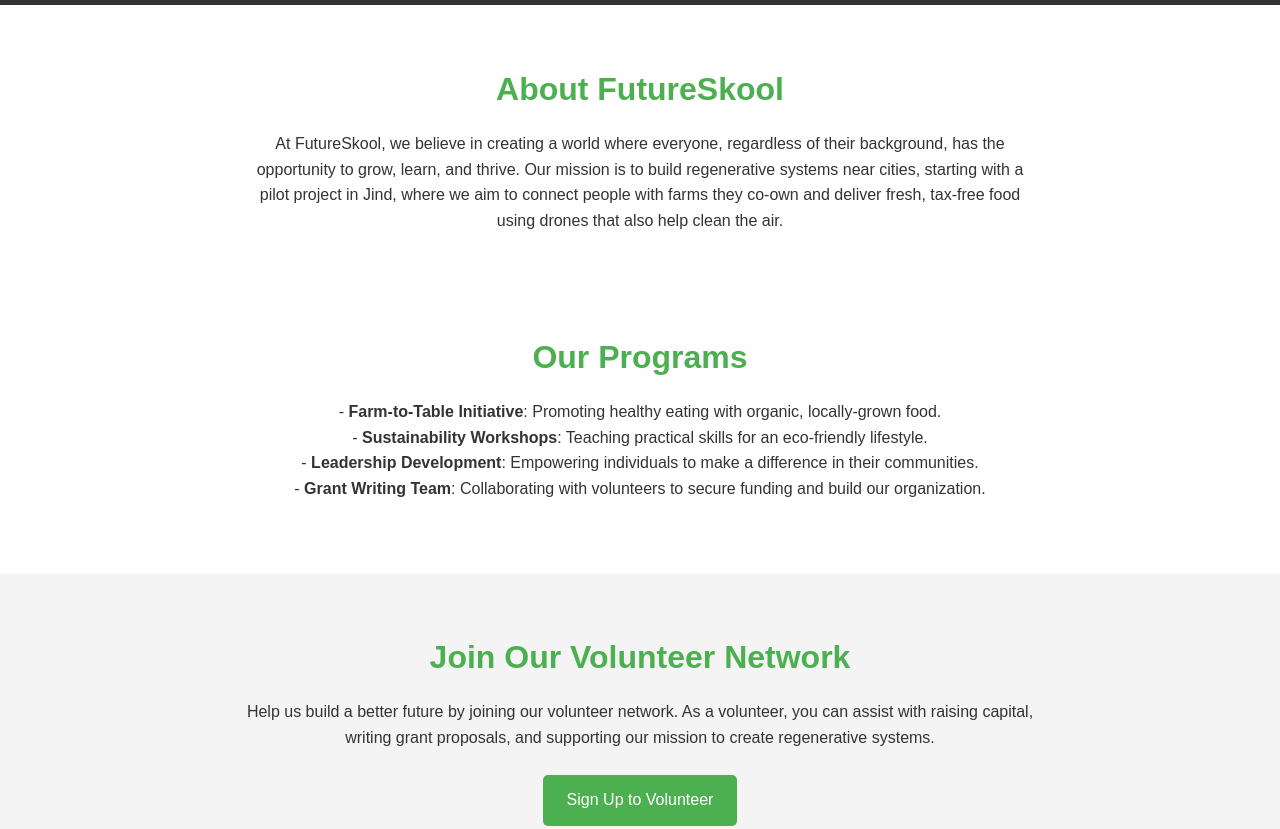
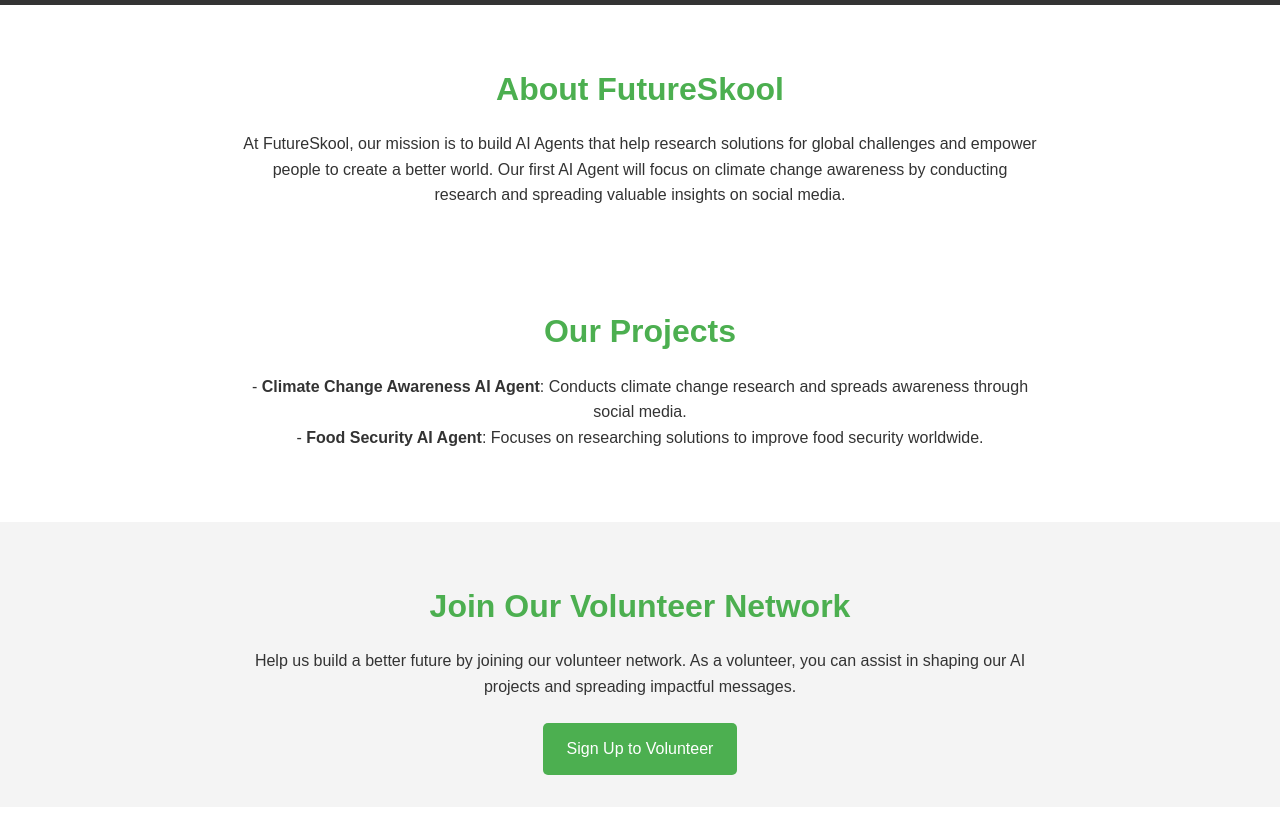
Before and after one commit to InventorSingh/Alphabeta, an Astro site: page / in a window 1280 px wide. Shown: the part 667-1496 px from the top of the page. Built offline with nearby package versions, Linux system fonts and the light colour scheme; Astro itself is replaced by a stand-in of ours.

Commit message:
checkpoint: AI Agents development website

```diff
--- a/src/components/Library.astro
+++ b/src/components/Library.astro
@@ -23,7 +23,7 @@ const sendMessage = () => {
     messages.appendChild(userMessage);
 
     const botMessage = document.createElement('div');
-    botMessage.textContent = 'Thank you for your message! We value your input in building a regenerative future together.';
+    botMessage.textContent = 'Thank you for your message! Our first AI Agent will focus on climate change research and spreading awareness on social media. Together, we can create a better world.';
     botMessage.style.margin = '10px';
     botMessage.style.backgroundColor = '#f1f1f1';
     botMessage.style.padding = '10px';
@@ -33,7 +33,6 @@ const sendMessage = () => {
 
     userInput.value = '';
 };
-
 ---
 
 <html lang="en">
@@ -181,24 +180,22 @@ const sendMessage = () => {
     <section id="about">
       <h2>About FutureSkool</h2>
       <p>
-        At FutureSkool, we believe in creating a world where everyone, regardless of their background, has the opportunity to grow, learn, and thrive. Our mission is to build regenerative systems near cities, starting with a pilot project in Jind, where we aim to connect people with farms they co-own and deliver fresh, tax-free food using drones that also help clean the air.
+        At FutureSkool, our mission is to build AI Agents that help research solutions for global challenges and empower people to create a better world. Our first AI Agent will focus on climate change awareness by conducting research and spreading valuable insights on social media.
       </p>
     </section>
 
     <section id="programs">
-      <h2>Our Programs</h2>
+      <h2>Our Projects</h2>
       <p>
-        - <strong>Farm-to-Table Initiative</strong>: Promoting healthy eating with organic, locally-grown food.<br />
-        - <strong>Sustainability Workshops</strong>: Teaching practical skills for an eco-friendly lifestyle.<br />
-        - <strong>Leadership Development</strong>: Empowering individuals to make a difference in their communities.<br />
-        - <strong>Grant Writing Team</strong>: Collaborating with volunteers to secure funding and build our organization.
+        - <strong>Climate Change Awareness AI Agent</strong>: Conducts climate change research and spreads awareness through social media.<br />
+        - <strong>Food Security AI Agent</strong>: Focuses on researching solutions to improve food security worldwide.
       </p>
     </section>
 
     <section id="join" class="cta">
       <h2>Join Our Volunteer Network</h2>
       <p>
-        Help us build a better future by joining our volunteer network. As a volunteer, you can assist with raising capital, writing grant proposals, and supporting our mission to create regenerative systems.
+        Help us build a better future by joining our volunteer network. As a volunteer, you can assist in shaping our AI projects and spreading impactful messages.
       </p>
       <a href="#contact">Sign Up to Volunteer</a>
     </section>
```
